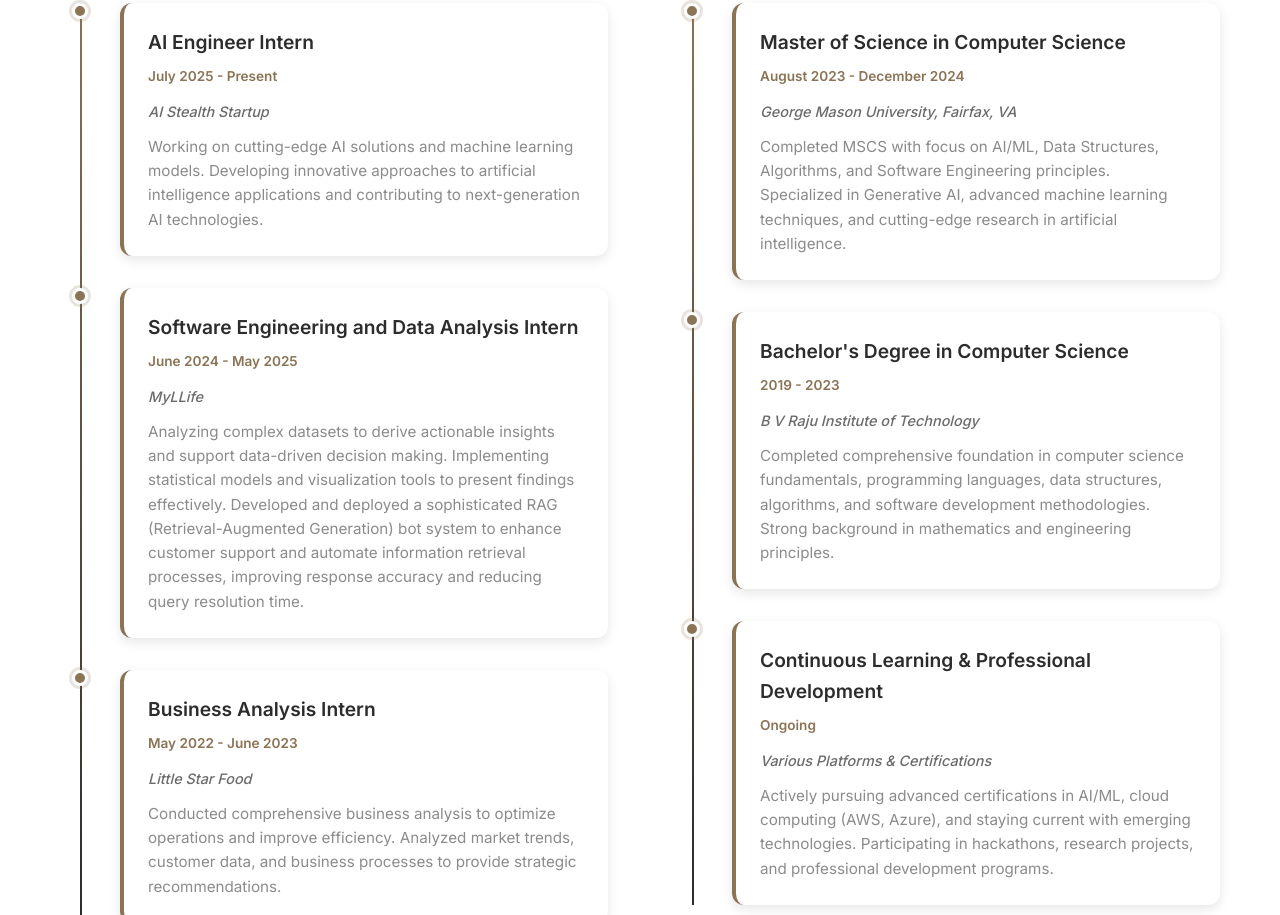
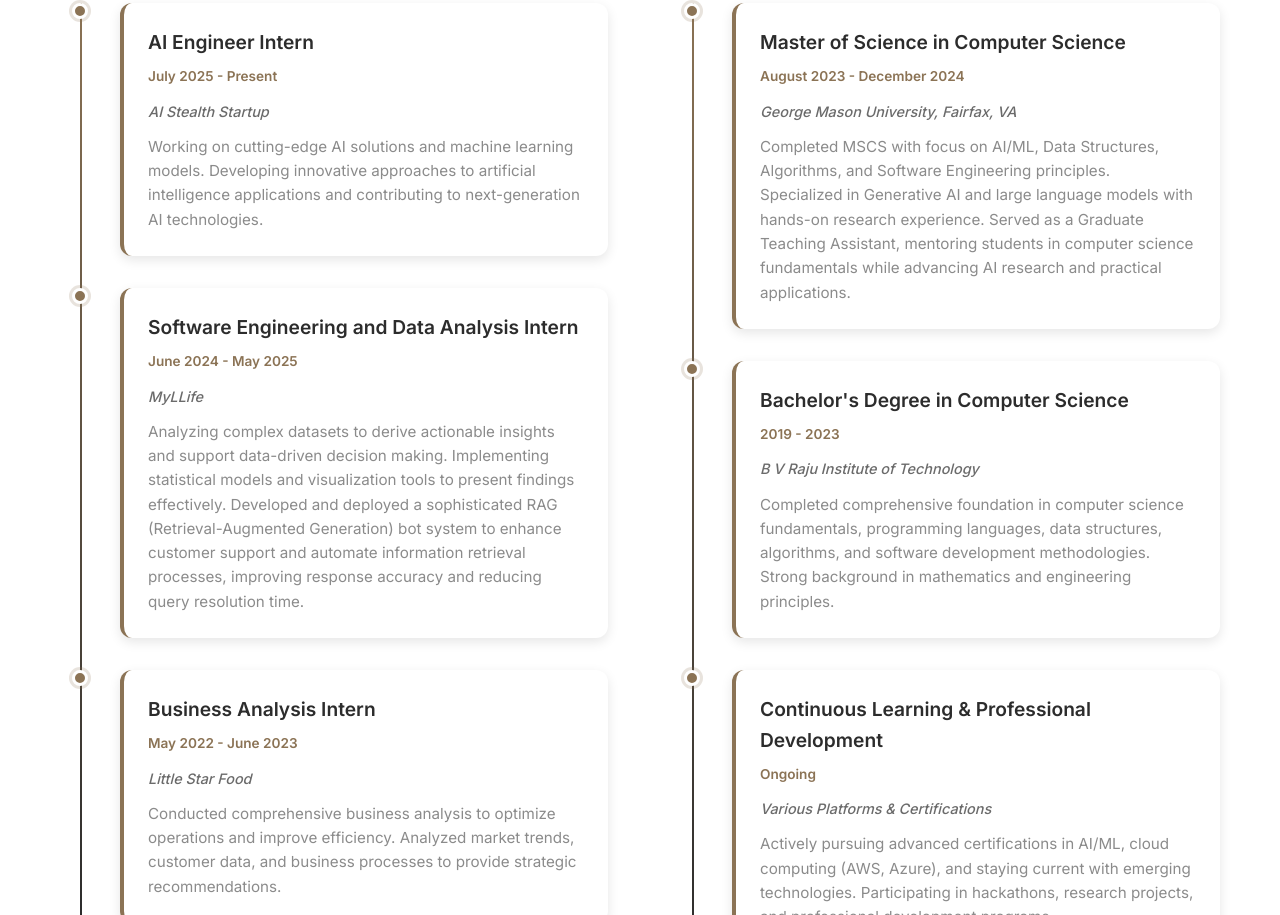
Before and after one commit to SAMK-online/Portfolio, a website: page index.html in a window 1280 px wide. Shown: the part 1885-2800 px from the top of the page. Drawn offline with Linux system fonts and the light colour scheme; no server answers.

Commit message:
Add Graduate Teaching Assistant experience and update AI specialization focus

```diff
--- a/index.html
+++ b/index.html
@@ -208,8 +208,10 @@
                                 <span class="timeline-date">August 2023 - December 2024</span>
                                 <div class="institution">George Mason University, Fairfax, VA</div>
                                 <p>Completed MSCS with focus on AI/ML, Data Structures, Algorithms,
-                                   and Software Engineering principles. Specialized in Generative AI,
-                                   advanced machine learning techniques, and cutting-edge research in artificial intelligence.</p>
+                                   and Software Engineering principles. Specialized in Generative AI and
+                                   large language models with hands-on research experience. Served as a
+                                   Graduate Teaching Assistant, mentoring students in computer science
+                                   fundamentals while advancing AI research and practical applications.</p>
                             </div>
                         </div>
                         <div class="timeline-item">
```
